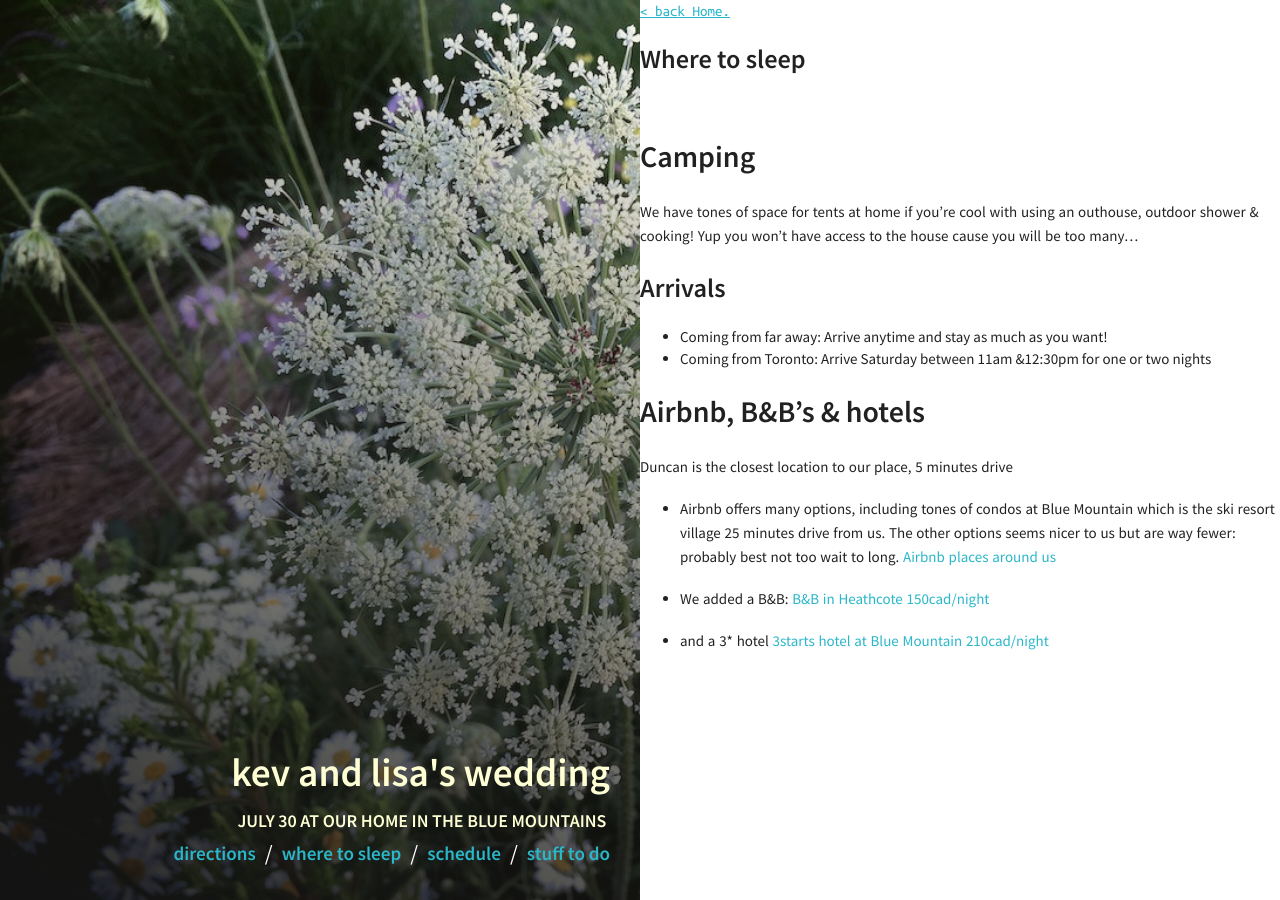
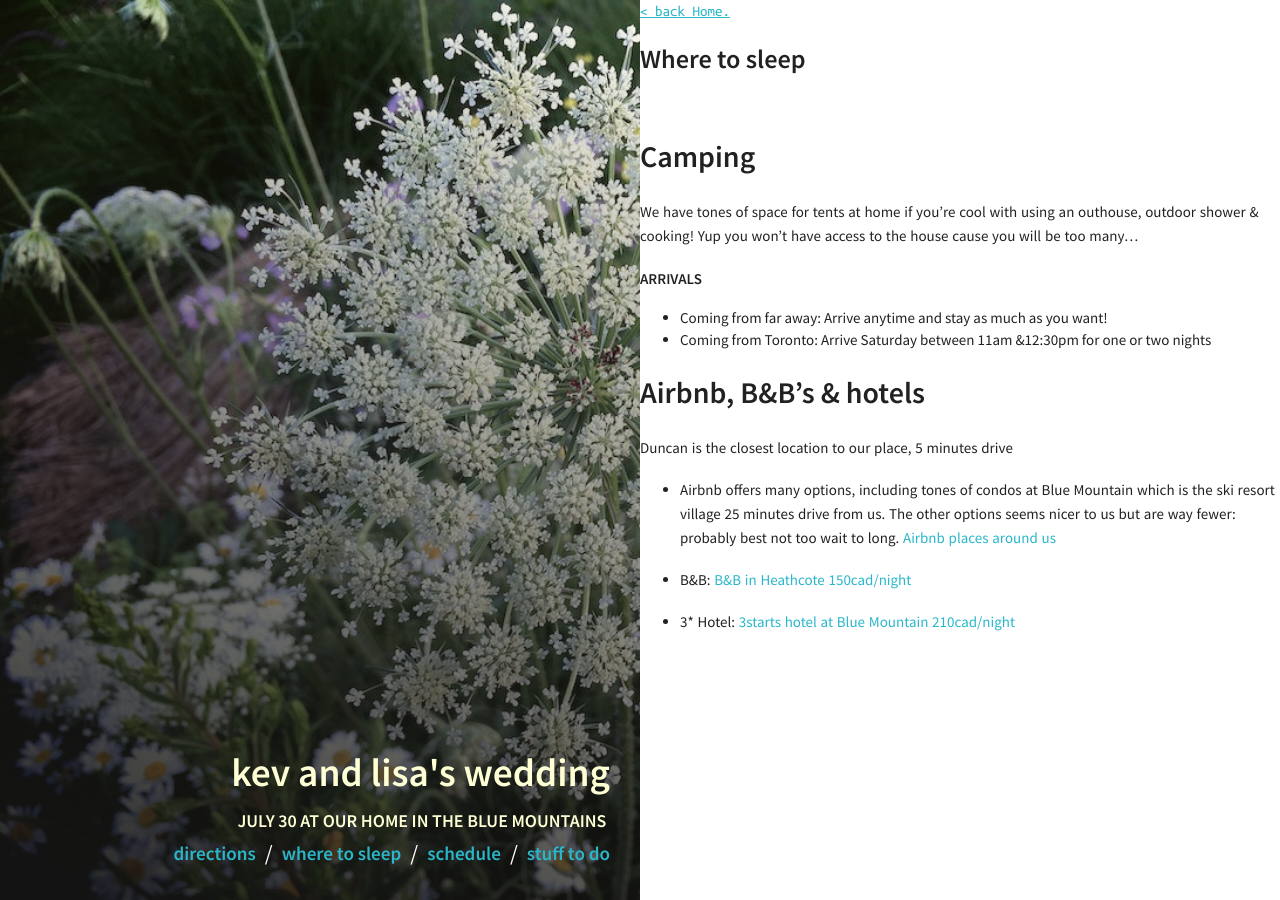
Before and after one commit to kevwalsh/carota, a Jekyll site: the page built from _posts/2016-01-01-where-to-sleep.md, in a window 1280 px wide. Built offline with Jekyll 4.4.1, drawn with Linux system fonts in a browser that asks for light colours.

Commit message:
Update 2016-01-01-where-to-sleep.md

```diff
--- a/_posts/2016-01-01-where-to-sleep.md
+++ b/_posts/2016-01-01-where-to-sleep.md
@@ -13,16 +13,11 @@ comments: false
 
 
 # Camping
-
 We have tones of space for tents at home if you're cool with using an outhouse, outdoor shower & cooking!
 Yup you won’t have access to the house cause you will be too many...
-
-
-## Arrivals
+###### Arrivals
 - Coming from far away: Arrive anytime and stay as much as you want!
 - Coming from Toronto: Arrive Saturday between 11am &12:30pm for one or two nights
-
-
 
 # Airbnb, B&B's & hotels
 Duncan is the closest location to our place, 5 minutes drive
@@ -30,8 +25,7 @@ Duncan is the closest location to our place, 5 minutes drive
 - Airbnb offers many options, including tones of condos at Blue Mountain which is the ski resort village 25 minutes drive from us. The other options seems nicer to us but are way fewer: probably best not too wait to long.
 [Airbnb places around us](https://fr.airbnb.ca/s/Duncan--ON?checkin=29%2F07%2F2016&checkout=01%2F08%2F2016&guests=2&ne_lat=44.52074649763&ne_lng=-80.28659513683164&price_max=463&room_types%5B%5D=Entire+home%2Fapt&search_by_map=true&source=bb&ss_id=2ulkhhr6&ss_preload=true&sw_lat=44.26659464166998&sw_lng=-80.60931852550351&zoom=11&s_tag=Cy6SKxge)
 
-- We added a B&B:
+- B&B:
 [B&B in Heathcote 150cad/night](http://www.booking.com/hotel/ca/heathcote-haven-bed-amp-breakfast.fr.html?aid=309654%3Blabel%3Dbooking-be-en-us-3SqKhEWLtwZZHncJh*yhgQS63640052092%3Apl%3Ata%3Ap1%3Ap2812%2C000%3Aac%3Aap1t1%3Aneg%3Afi%3Atikwd-2558630230%3Alp1002393%3Ali%3Adec%3Adm%3Bsid%3Db6e2c9e88874d8f6fd93d291ec1f2c10%3Bdcid%3D4%3Bcheckin%3D2016-07-29%3Bcheckout%3D2016-08-01%3Bdist%3D0%3Bgroup_adults%3D2%3Broom1%3DA%2CA%3Bsb_price_type%3Dtotal%3Bspdest%3Dci%2F-574760%3Bspdist%3D5.5%3Bsrfid%3D8c7383e82f041c7fbba51cf2e4d96b0caaae534bX1%3Btype%3Dtotal%3Bucfs%3D1)
 
-- and a 3* hotel
-[3starts hotel at Blue Mountain 210cad/night](https://www.expedia.ca/Owen-Sound-Hotels-Blue-Mountain-Inn-Blue-Mountain-Resorts.h1826379.Hotel-Information?chkin=29%2F07%2F2016&chkout=01%2F08%2F2016&rm1=a2&hwrqCacheKey=2ec44da2-d53a-45f5-aa63-edf15db0be02HWRQ1453412044618&c=1f3e3965-8d25-4845-944b-3d6abf54dbdf&&langid=4105)
+- 3* Hotel: [3starts hotel at Blue Mountain 210cad/night](https://www.expedia.ca/Owen-Sound-Hotels-Blue-Mountain-Inn-Blue-Mountain-Resorts.h1826379.Hotel-Information?chkin=29%2F07%2F2016&chkout=01%2F08%2F2016&rm1=a2&hwrqCacheKey=2ec44da2-d53a-45f5-aa63-edf15db0be02HWRQ1453412044618&c=1f3e3965-8d25-4845-944b-3d6abf54dbdf&&langid=4105)
```
